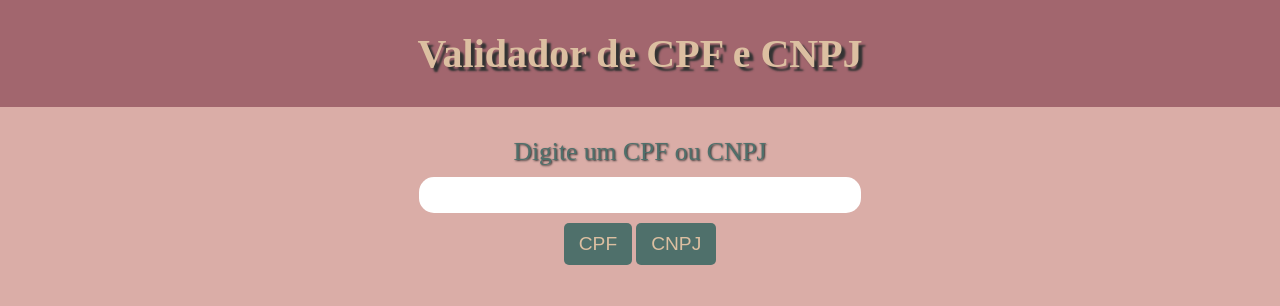
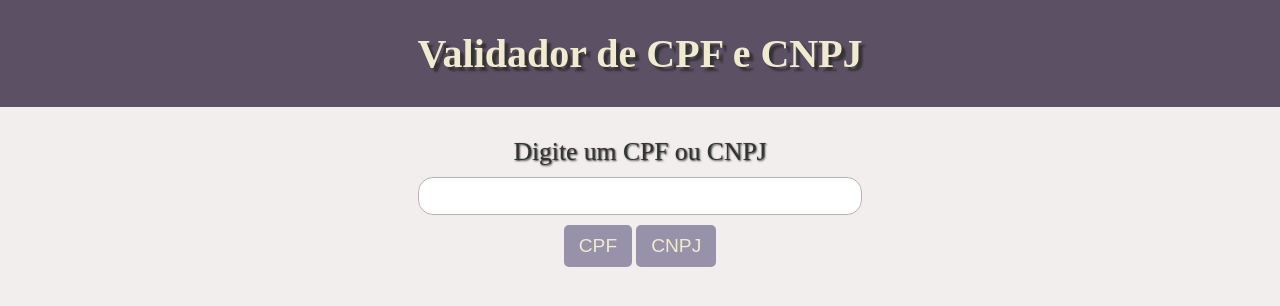
Before and after one commit to lucaspaniago/CPW3_2020_1, a web app: file atividade01/src/index.html in a window 1280 px wide. Shown: the top 306 px of the page. Run offline with its HTML, style and script files only (its server is not run), Linux system fonts and the light colour scheme; style sheets or scripts are compiled from the project's sources.

Commit message:
Reestruturação do designer - versão 1.0.3

```diff
--- a/atividade01/package.json
+++ b/atividade01/package.json
@@ -1,6 +1,6 @@
 {
   "name": "atividade01",
-  "version": "1.0.0",
+  "version": "1.0.3",
   "description": "",
   "main": "index.js",
   "scripts": {
--- a/atividade01/src/styles/_cores.scss
+++ b/atividade01/src/styles/_cores.scss
@@ -1,5 +1,5 @@
-$cor-bg: #DAADA7;
-$cor-texto: rgb(62, 79, 82);
-$cor-botao: #4F706B;
-$cor-texto-botao: #DCBFA1;
-$cor-texto-decorativo: #A2666E;
+$cor-bg: #F3EEEE;
+$cor-texto: #5C5065;
+$cor-botao: #9792AA;
+$cor-texto-botao: #F0EAD1;
+$cor-texto-decorativo: #9792AA;
--- a/atividade01/src/styles/estilos.scss
+++ b/atividade01/src/styles/estilos.scss
@@ -7,7 +7,7 @@ body {
 }
 
 #banner {
-    background-color:$cor-texto-decorativo;
+    background-color:$cor-texto;
     text-align: center;
     padding: 30px;
 
@@ -25,7 +25,7 @@ body {
 
     label {
         font-size: 160%;
-        color: $cor-botao;
+        color: #333333;
         text-shadow: 1px 1px 2px #333333;
     }
 
@@ -39,7 +39,7 @@ body {
         height: 30px;
         width: 33%;
         font-size: 110%;
-        border: 1px #cccccc;
+        border: 1px solid #b8b4b4;
         border-radius: 15px;
         padding: 3px 10px 3px 10px;
         text-align: center;
```
